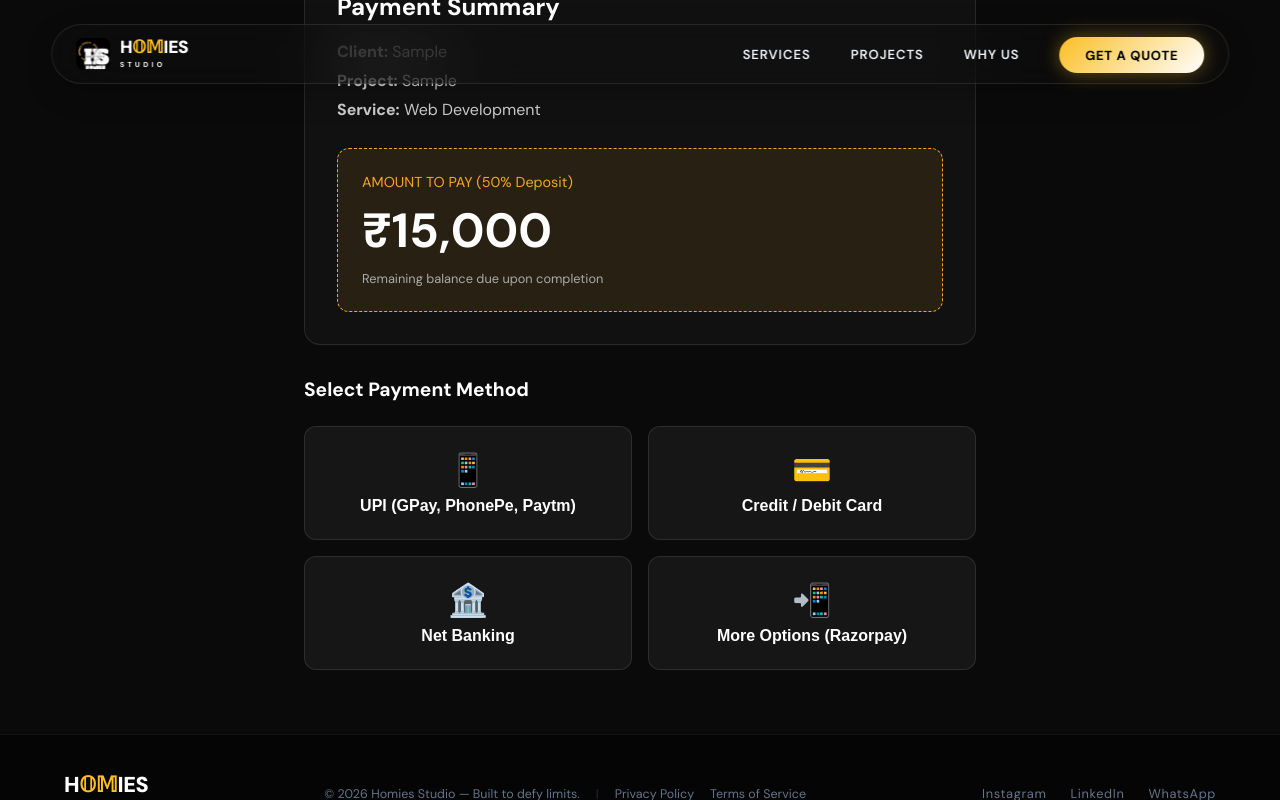
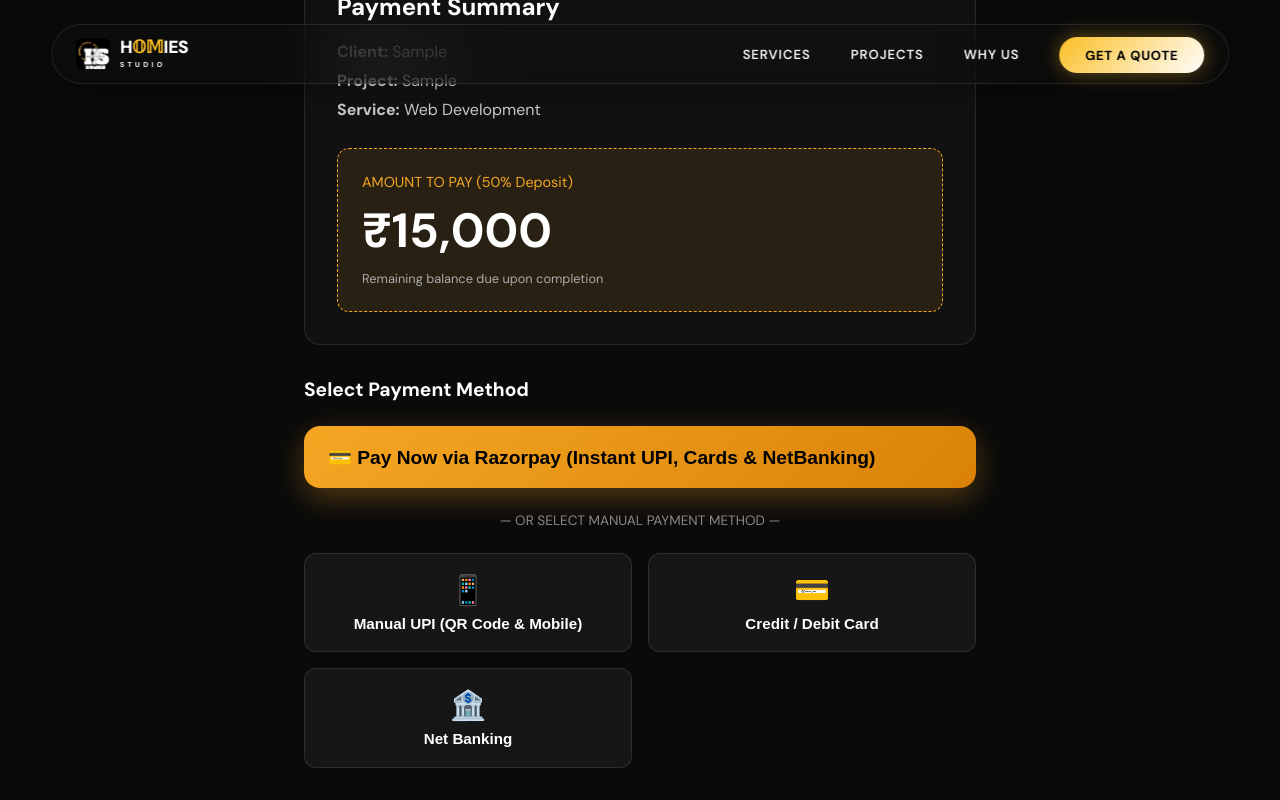
Before and after one commit to varunthej-8630/HS, a React (Vite) app: page /payment in a window 1280 px wide. Both pictures are taken after typing "Sample", "name@example.com", "Sample", "Sample" into the empty fields and a click on the button "Generate Quote". Shown: the part 275-1075 px from the top of the page. Built offline with nearby package versions, Linux system fonts and the light colour scheme.

Commit message:
Add direct featured Razorpay instant checkout button

```diff
--- a/src/pages/Payment.jsx
+++ b/src/pages/Payment.jsx
@@ -443,15 +443,46 @@ const PaymentPage = () => {
               </div>
 
               <h4 style={{ fontSize: '1.2rem', color: '#fff', marginBottom: '1.5rem' }}>Select Payment Method</h4>
+
+              {/* Direct Razorpay Instant Checkout */}
+              <button
+                onClick={() => openRazorpay(null)}
+                style={{
+                  width: '100%',
+                  padding: '1.2rem 1.5rem',
+                  background: 'linear-gradient(135deg, #F5A623, #d98207)',
+                  color: '#000',
+                  border: 'none',
+                  borderRadius: '16px',
+                  fontWeight: 'bold',
+                  fontSize: '1.2rem',
+                  cursor: 'pointer',
+                  marginBottom: '1.5rem',
+                  boxShadow: '0 10px 30px rgba(245, 166, 35, 0.3)',
+                  display: 'flex',
+                  alignItems: 'center',
+                  justify: 'center',
+                  gap: '0.8rem',
+                  transition: 'transform 0.2s, boxShadow 0.2s'
+                }}
+                onMouseEnter={e => e.currentTarget.style.transform = 'scale(1.02)'}
+                onMouseLeave={e => e.currentTarget.style.transform = 'scale(1)'}
+              >
+                💳 Pay Now via Razorpay (Instant UPI, Cards & NetBanking)
+              </button>
+
+              <div style={{ textAlign: 'center', color: '#888', fontSize: '0.85rem', marginBottom: '1.5rem' }}>
+                — OR SELECT MANUAL PAYMENT METHOD —
+              </div>
+
               <div style={{ display: 'grid', gridTemplateColumns: 'repeat(auto-fit, minmax(250px, 1fr))', gap: '1rem' }}>
                 {[
-                  { id: 'upi', label: 'UPI (GPay, PhonePe, Paytm)', icon: '📱' },
+                  { id: 'upi', label: 'Manual UPI (QR Code & Mobile)', icon: '📱' },
                   { id: 'card', label: 'Credit / Debit Card', icon: '💳' },
-                  { id: 'netbanking', label: 'Net Banking', icon: '🏦' },
-                  { id: 'checkout', label: 'More Options (Razorpay)', icon: '📲' }
+                  { id: 'netbanking', label: 'Net Banking', icon: '🏦' }
                 ].map(m => (
-                  <button key={m.id} onClick={() => handleSelectPaymentMethod(m.id)} style={{ padding: '1.5rem 1rem', background: 'rgba(255,255,255,0.05)', border: '1px solid rgba(255,255,255,0.1)', borderRadius: '12px', color: '#fff', fontSize: '1rem', fontWeight: 'bold', cursor: 'pointer', display: 'flex', flexDirection: 'column', alignItems: 'center', gap: '0.5rem', transition: 'all 0.3s' }} onMouseEnter={e => {e.currentTarget.style.borderColor = '#F5A623'; e.currentTarget.style.boxShadow = '0 0 15px rgba(245, 166, 35, 0.2)'}} onMouseLeave={e => {e.currentTarget.style.borderColor = 'rgba(255,255,255,0.1)'; e.currentTarget.style.boxShadow = 'none'}}>
-                    <span style={{ fontSize: '2rem' }}>{m.icon}</span>
+                  <button key={m.id} onClick={() => handleSelectPaymentMethod(m.id)} style={{ padding: '1.2rem 1rem', background: 'rgba(255,255,255,0.05)', border: '1px solid rgba(255,255,255,0.1)', borderRadius: '12px', color: '#fff', fontSize: '0.95rem', fontWeight: 'bold', cursor: 'pointer', display: 'flex', flexDirection: 'column', alignItems: 'center', gap: '0.5rem', transition: 'all 0.3s' }} onMouseEnter={e => {e.currentTarget.style.borderColor = '#F5A623'; e.currentTarget.style.boxShadow = '0 0 15px rgba(245, 166, 35, 0.2)'}} onMouseLeave={e => {e.currentTarget.style.borderColor = 'rgba(255,255,255,0.1)'; e.currentTarget.style.boxShadow = 'none'}}>
+                    <span style={{ fontSize: '1.8rem' }}>{m.icon}</span>
                     {m.label}
                   </button>
                 ))}
```
